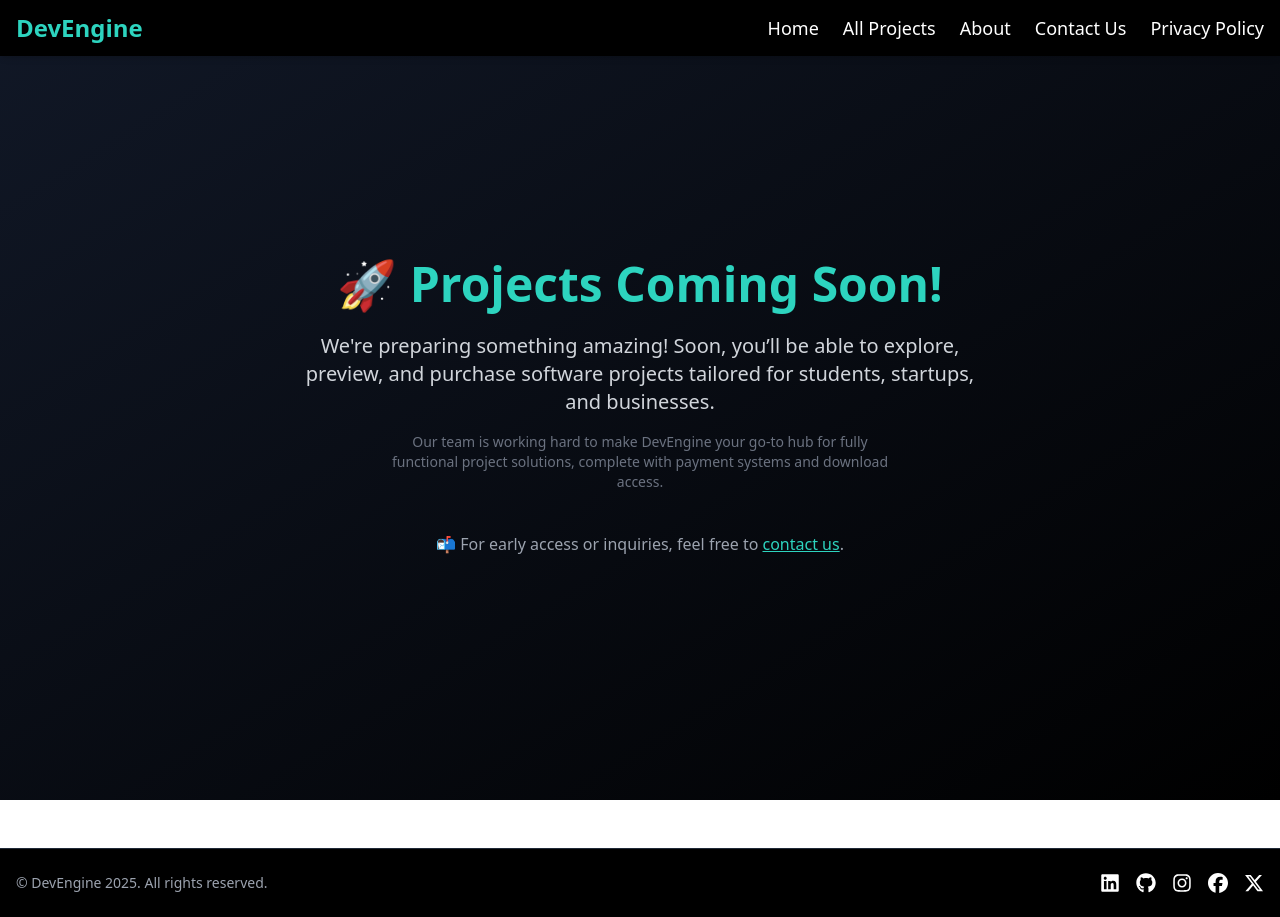
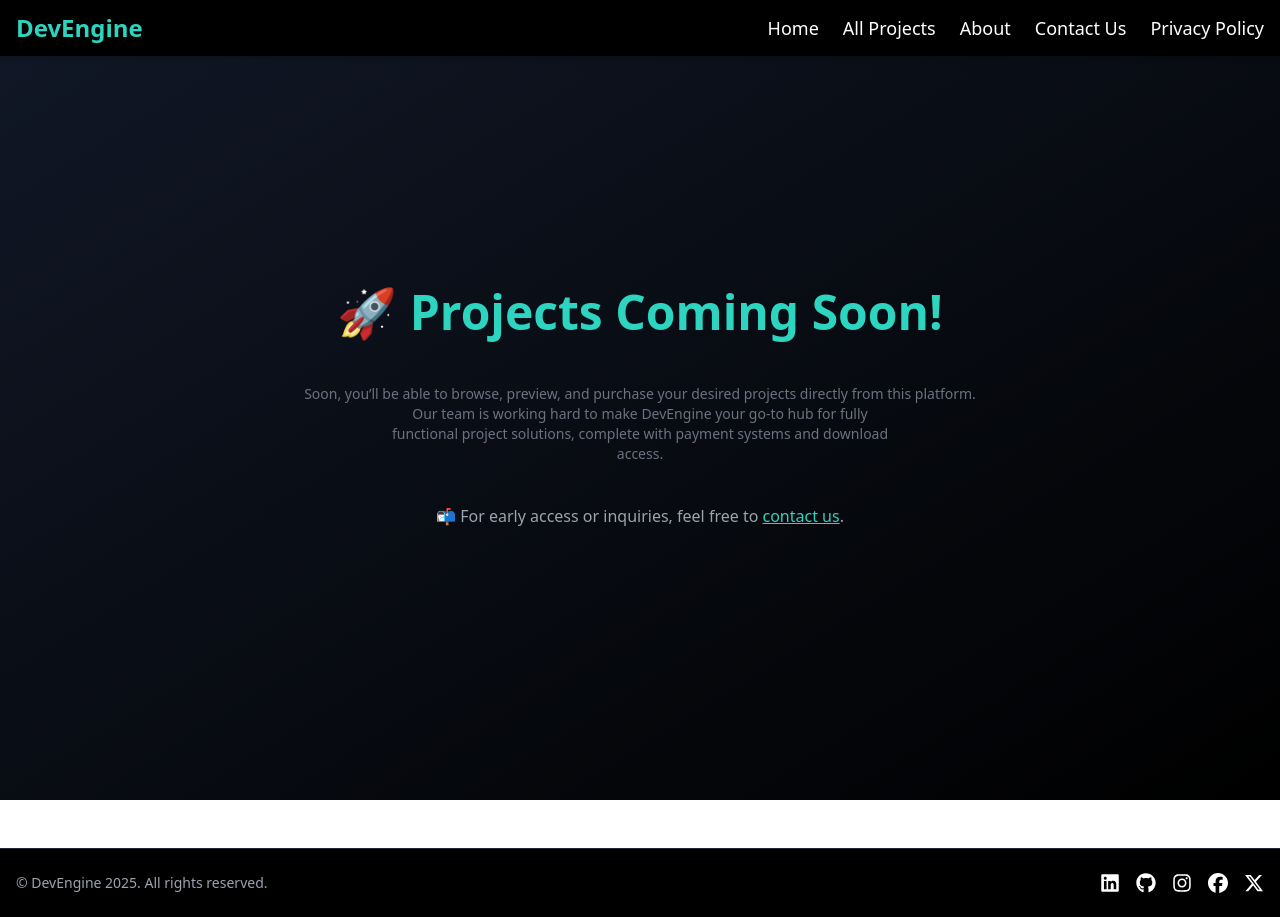
Before and after one commit to hamim5264/devengine, a Next.js app: page /projects in a window 1280 px wide. Built offline with nearby package versions, Linux system fonts and the light colour scheme.

Commit message:
🛠 Fixed apostrophe encoding issue in projects.tsx

```diff
--- a/pages/projects.tsx
+++ b/pages/projects.tsx
@@ -15,8 +15,8 @@ export default function ProjectsPage() {
         <h1 className="text-4xl md:text-5xl font-extrabold text-teal-400 mb-6">
           🚀 Projects Coming Soon!
         </h1>
-        <p className="text-lg md:text-xl text-gray-300 mb-4 max-w-2xl">
-          We're preparing something amazing! Soon, you’ll be able to explore, preview, and purchase software projects tailored for students, startups, and businesses.
+        <p className="text-sm text-gray-500 mt-6">
+        Soon, you&rsquo;ll be able to browse, preview, and purchase your desired projects directly from this platform.
         </p>
         <p className="text-sm text-gray-500 max-w-lg">
           Our team is working hard to make DevEngine your go-to hub for fully functional project solutions, complete with payment systems and download access.
```
